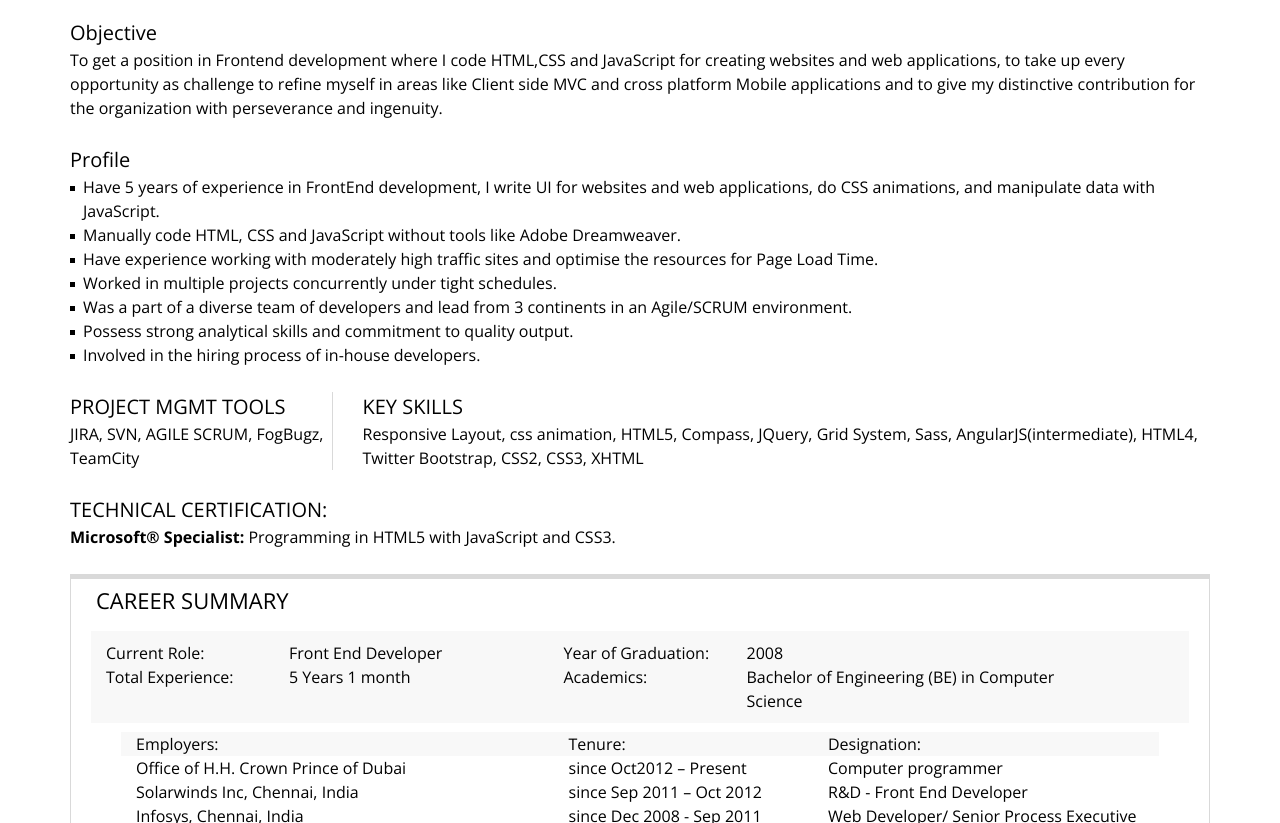
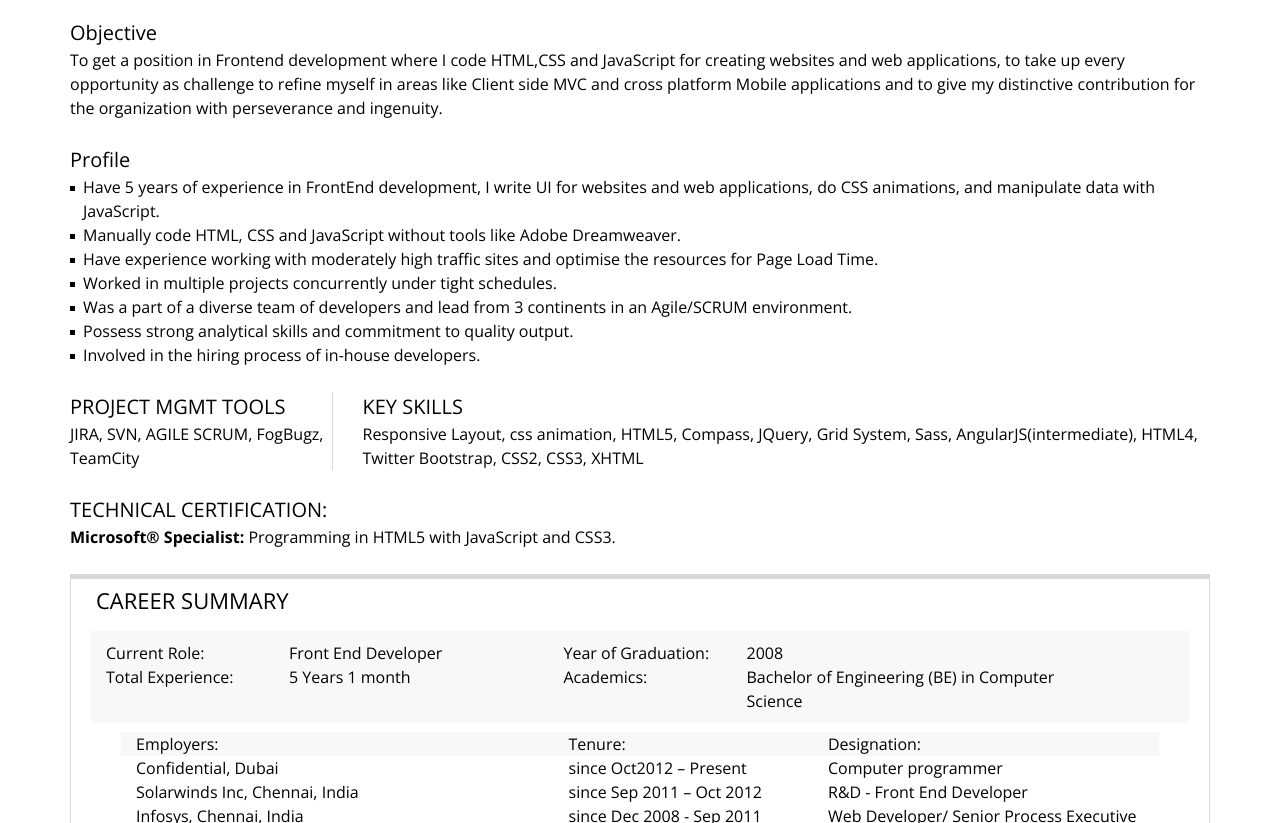
Before and after one commit to abrahamjagadeesh/abrahamjagadeesh.github.io, a plain HTML site: page index.html in a window 1280 px wide. Shown: the part 129-952 px from the top of the page. Drawn offline with nearby package versions, Linux system fonts and the light colour scheme.

Commit message:
Text change

```diff
--- a/index.html
+++ b/index.html
@@ -128,7 +128,7 @@
                                         Designation:
                                     </div>
                                     <div class="col-lg-5">
-                                        Office of H.H. Crown Prince of Dubai
+                                        Confidential, Dubai
                                     </div>
                                     <div class="col-lg-3">
                                         since Oct2012 – Present
```
